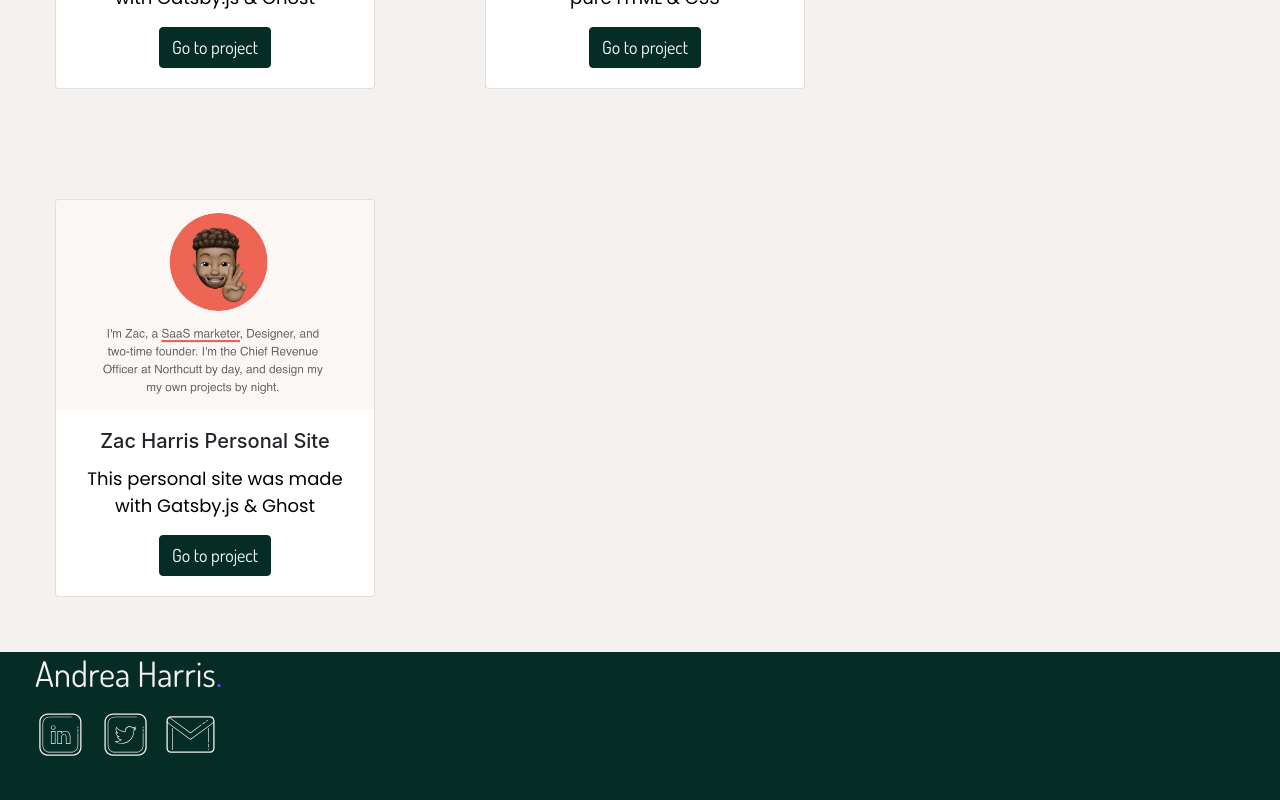
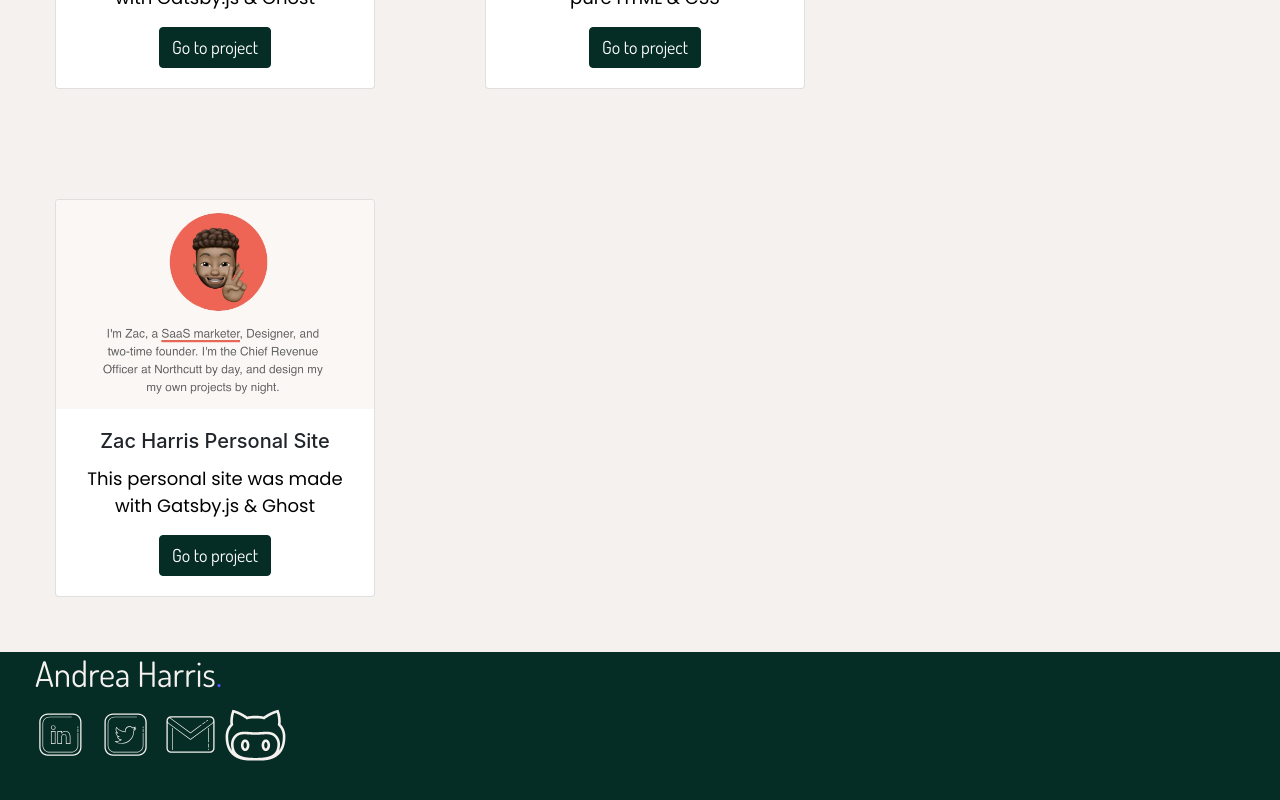
Before and after one commit to harrisharris1/andrea-portfolio, a React (Create React App) app in the folder portfolio/: page / in a window 1280 px wide. Shown: the part 1720-2520 px from the top of the page. Built offline with nearby package versions, Linux system fonts and the light colour scheme.

Commit message:
githubcat

```diff
--- a/portfolio/src/components/footer.js
+++ b/portfolio/src/components/footer.js
@@ -3,6 +3,7 @@ import React from "react";
 import linkedin from "../images/linkedin.svg"
 import twitter from "../images/twitter.svg"
 import gmail from "../images/gmail.svg"
+import githubcat from "../images/githubcat.svg"
 
 
 
@@ -16,6 +17,7 @@ const Footer = () =>(
                   <a target='_blank' href="https://www.linkedin.com/in/andrea-harris-208989174/" rel="noopener noreferrer"><img src={linkedin} width="65px" alt="linkedin icon"></img></a>
                   <a target='_blank' href="https://www.twitter.com/ImAndreaHarris/" rel="noopener noreferrer"><img src={twitter} width="65px" alt="twitter icon"></img></a>
                  <a target='_blank' href="mailto:a.s.quintana1210@gmail.com" rel="noopener noreferrer"><img src={gmail} width="65px" alt="gmail icon"></img></a>
+                 <a target='_blank' href="https://github.com/aharris1012" rel="noopener noreferrer"><img src={githubcat} width="65px" alt="github icon"></img></a>
 
                </div>
 
```
Also changed, not shown: portfolio/src/images/githubcat.svg (added).
